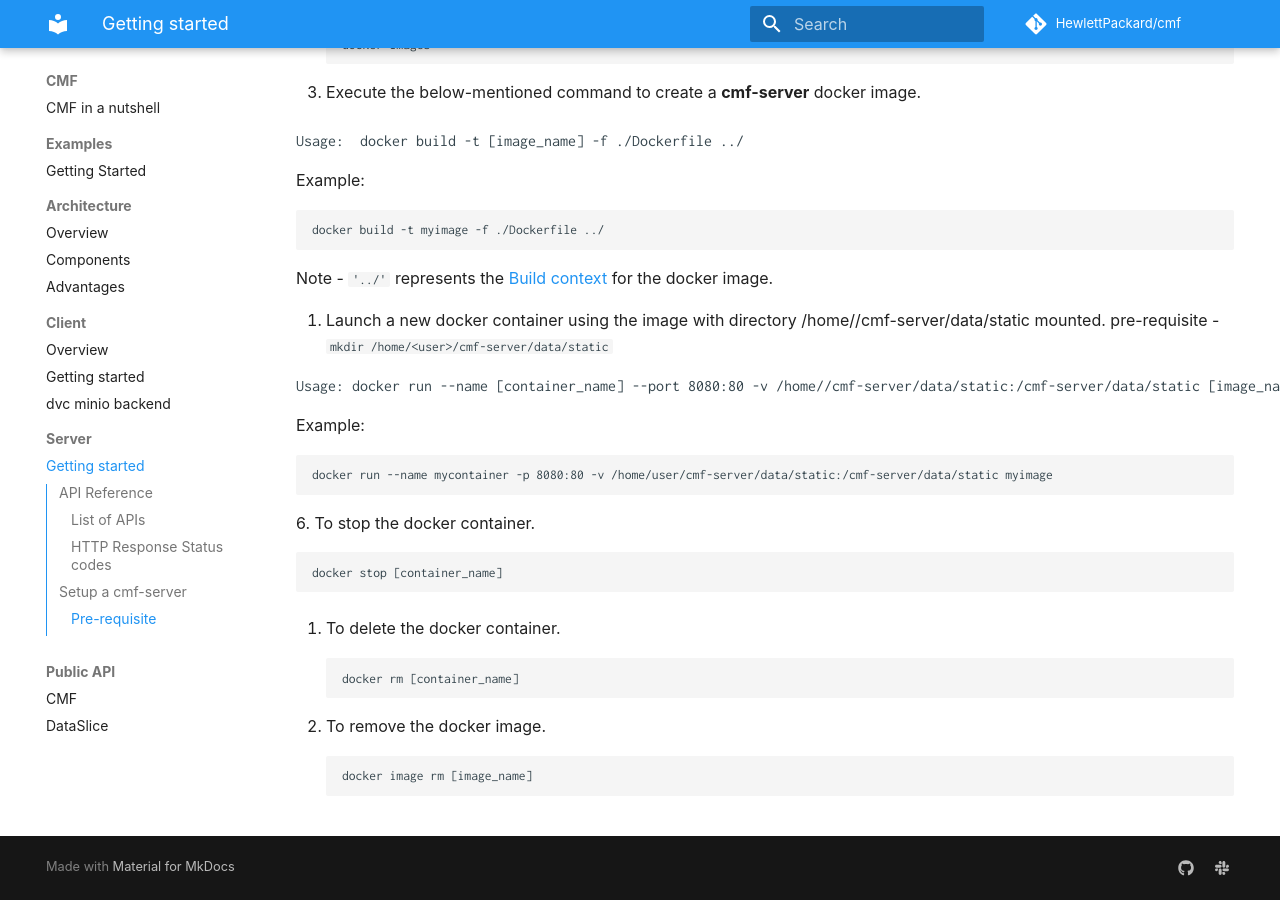
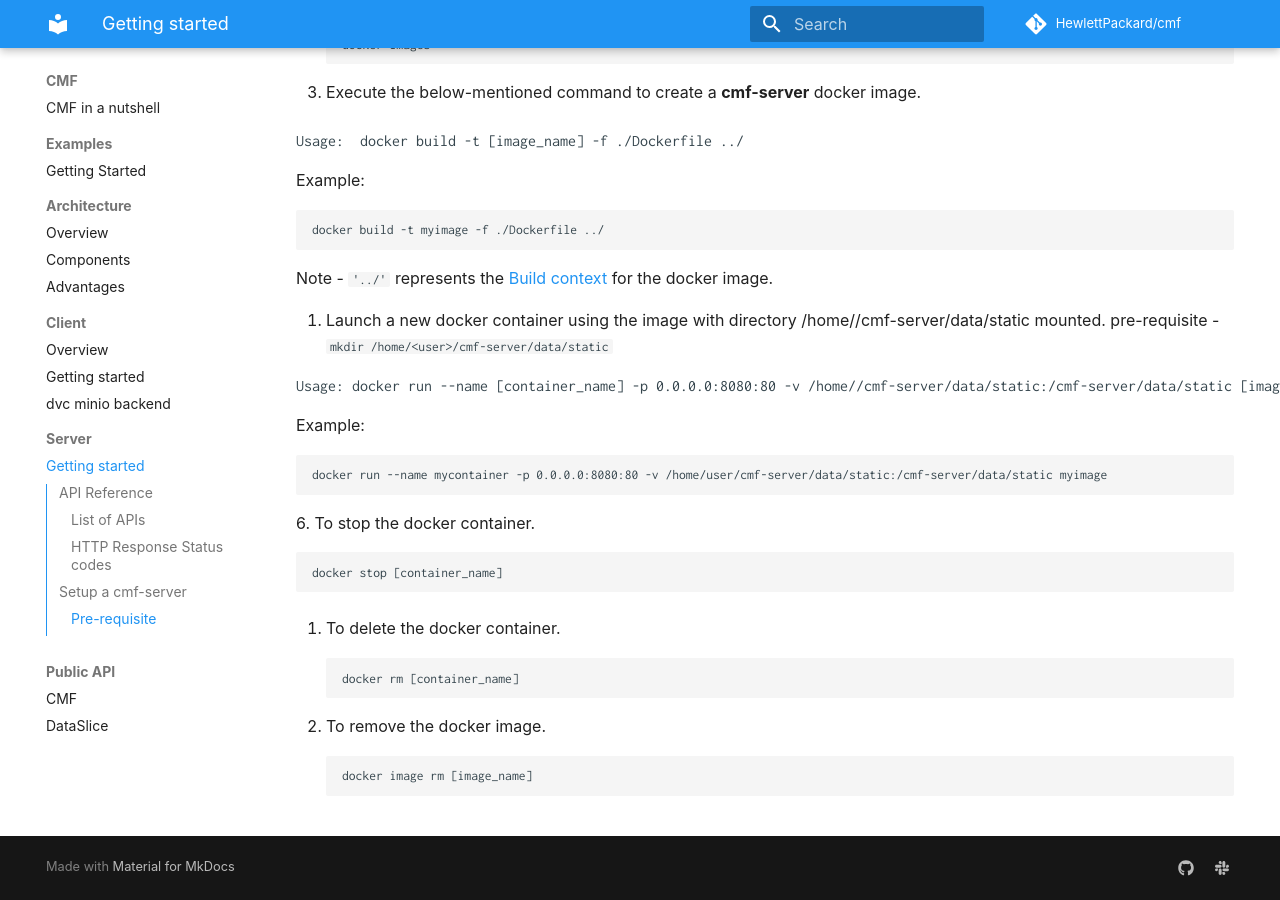
Before and after one commit to HewlettPackard/cmf, an MkDocs documentation site: the page built from docs/cmf_server/cmf-server.md, in a window 1280 px wide and 900 px high, scrolled down 1340 px. Built offline with MkDocs 1.6.1 and Material for MkDocs 9.7.7, drawn with Linux system fonts in a browser that asks for light colours; some web fonts are replaced; comment, search, counter and statistics services are not loaded.

Commit message:
Minor changes to documentation and cleanups

````diff
--- a/docs/cmf_server/cmf-server.md
+++ b/docs/cmf_server/cmf-server.md
@@ -55,11 +55,11 @@ Note - `'../'`  represents the [Build context](https://docs.docker.com/build/bui
 5. Launch a new docker container using the image with directory /home/<user>/cmf-server/data/static mounted.
 pre-requisite - `mkdir /home/<user>/cmf-server/data/static`
 <pre>
-Usage: docker run --name [container_name] --port 8080:80 -v /home/<user>/cmf-server/data/static:/cmf-server/data/static [image_name]
+Usage: docker run --name [container_name] -p 0.0.0.0:8080:80 -v /home/<user>/cmf-server/data/static:/cmf-server/data/static [image_name]
 </pre>
 Example:
 ```
-docker run --name mycontainer -p 8080:80 -v /home/user/cmf-server/data/static:/cmf-server/data/static myimage
+docker run --name mycontainer -p 0.0.0.0:8080:80 -v /home/user/cmf-server/data/static:/cmf-server/data/static myimage
 ```
 6. To stop the docker container.
 ```
````
Also changed, not shown: 1 other file.
